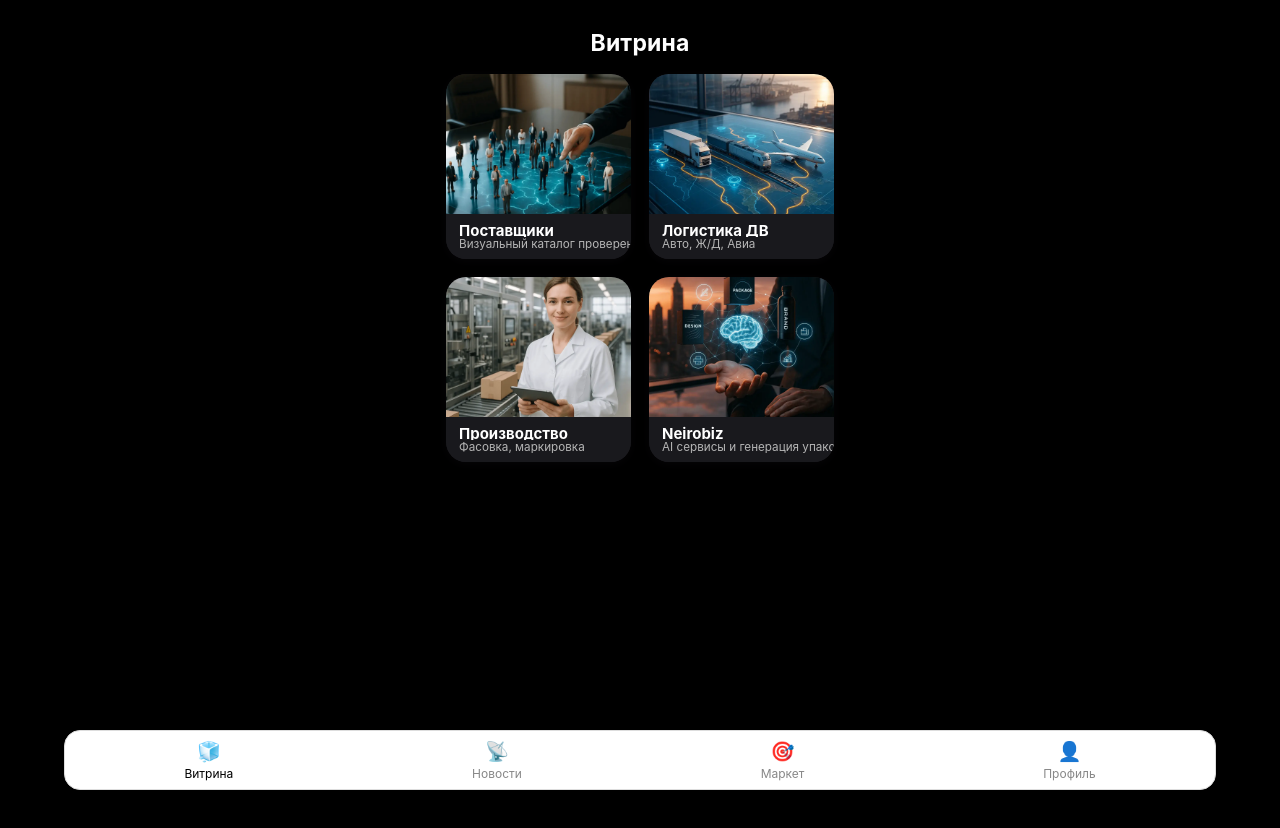
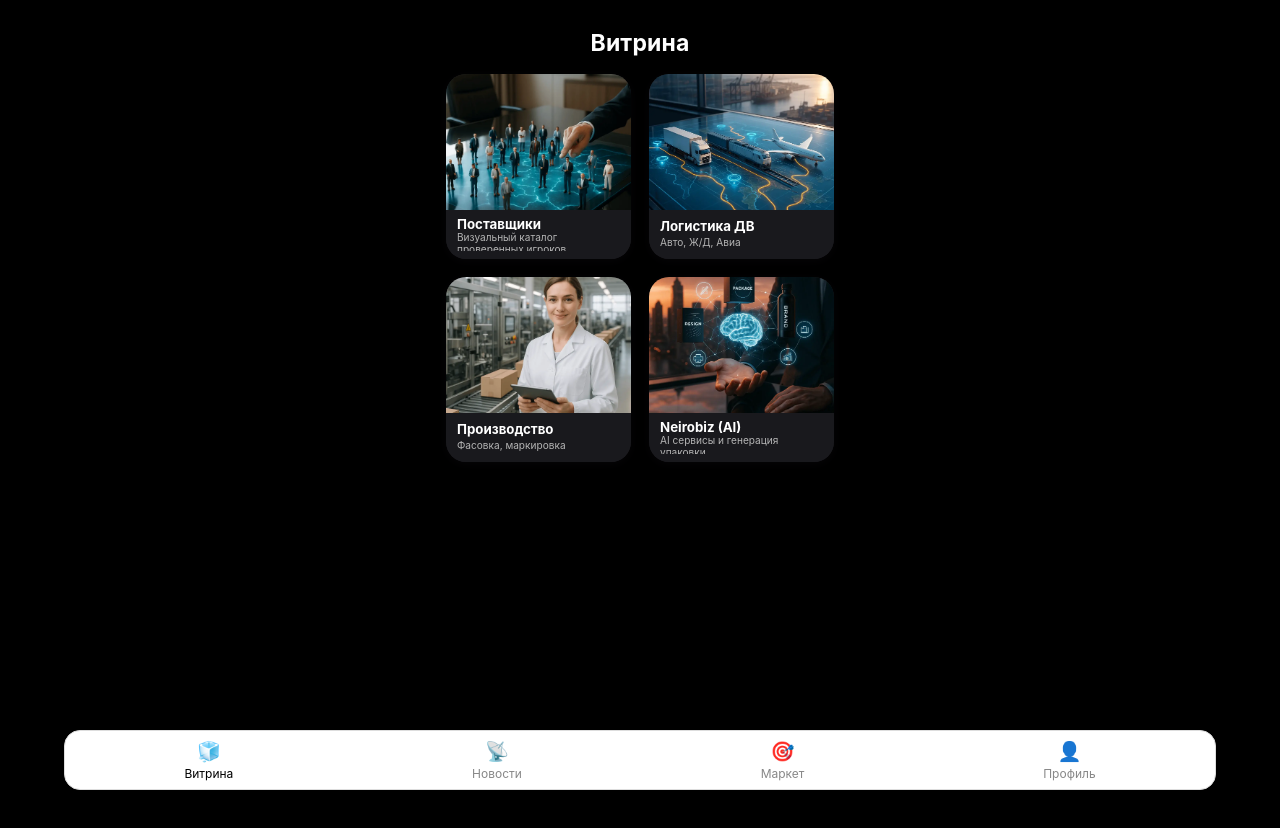
Before and after one commit to AlexSalavat/ikra-miniapp, a React (Create React App) app: page /catalog in a window 1280 px wide. Shown: the top 828 px of the page. Built offline with nearby package versions, Linux system fonts and the light colour scheme.

Commit message:
Обновил стили карточек для витрины, новосте

```diff
--- a/src/components/Showcase.js
+++ b/src/components/Showcase.js
@@ -20,14 +20,14 @@ const items = [
     link: '/production',
   },
   {
-    title: 'Neirobiz',
+    title: 'Neirobiz (AI)',
     description: 'AI сервисы и генерация упаковки',
     image: '/images/neirobiz.webp',
     link: '/neirobiz',
   },
 ];
 
-const CARD_SIZE = 185; // Было 160
+const CARD_SIZE = 185;
 
 export default function Showcase() {
   return (
@@ -51,7 +51,7 @@ export default function Showcase() {
       </h1>
       <div style={{
         width: '100%',
-        maxWidth: 480, // Чуть шире из-за увеличения
+        maxWidth: 480,
         display: 'grid',
         gridTemplateColumns: `repeat(2, ${CARD_SIZE}px)`,
         gap: 18,
@@ -79,7 +79,7 @@ export default function Showcase() {
               alt={item.title}
               style={{
                 width: '100%',
-                height: '76%',
+                height: '74%',
                 objectFit: 'cover',
                 background: '#23232a',
                 display: 'block'
@@ -88,7 +88,7 @@ export default function Showcase() {
             />
             <div style={{
               width: '100%',
-              padding: '9px 12px 9px 13px',
+              padding: '7px 10px 8px 11px',
               background: '#19191d',
               minHeight: 0,
               display: 'flex',
@@ -102,23 +102,31 @@ export default function Showcase() {
               <span style={{
                 fontWeight: 700,
                 color: '#fff',
-                fontSize: 15,
-                marginBottom: 1,
-                whiteSpace: 'nowrap',
+                fontSize: 13.3,
+                marginBottom: 2,
+                lineHeight: '1.17',
+                maxHeight: 36,
                 overflow: 'hidden',
                 textOverflow: 'ellipsis',
-                lineHeight: 1.13
+                display: '-webkit-box',
+                WebkitLineClamp: 2,
+                WebkitBoxOrient: 'vertical',
+                whiteSpace: 'normal'
               }}>
                 {item.title}
               </span>
               <span style={{
                 fontWeight: 400,
                 color: '#b5b5b5',
-                fontSize: 11.7,
-                lineHeight: 1.14,
-                whiteSpace: 'nowrap',
+                fontSize: 10.1,
+                lineHeight: '1.16',
+                maxHeight: 30,
                 overflow: 'hidden',
                 textOverflow: 'ellipsis',
+                display: '-webkit-box',
+                WebkitLineClamp: 2,
+                WebkitBoxOrient: 'vertical',
+                whiteSpace: 'normal'
               }}>
                 {item.description}
               </span>
```
